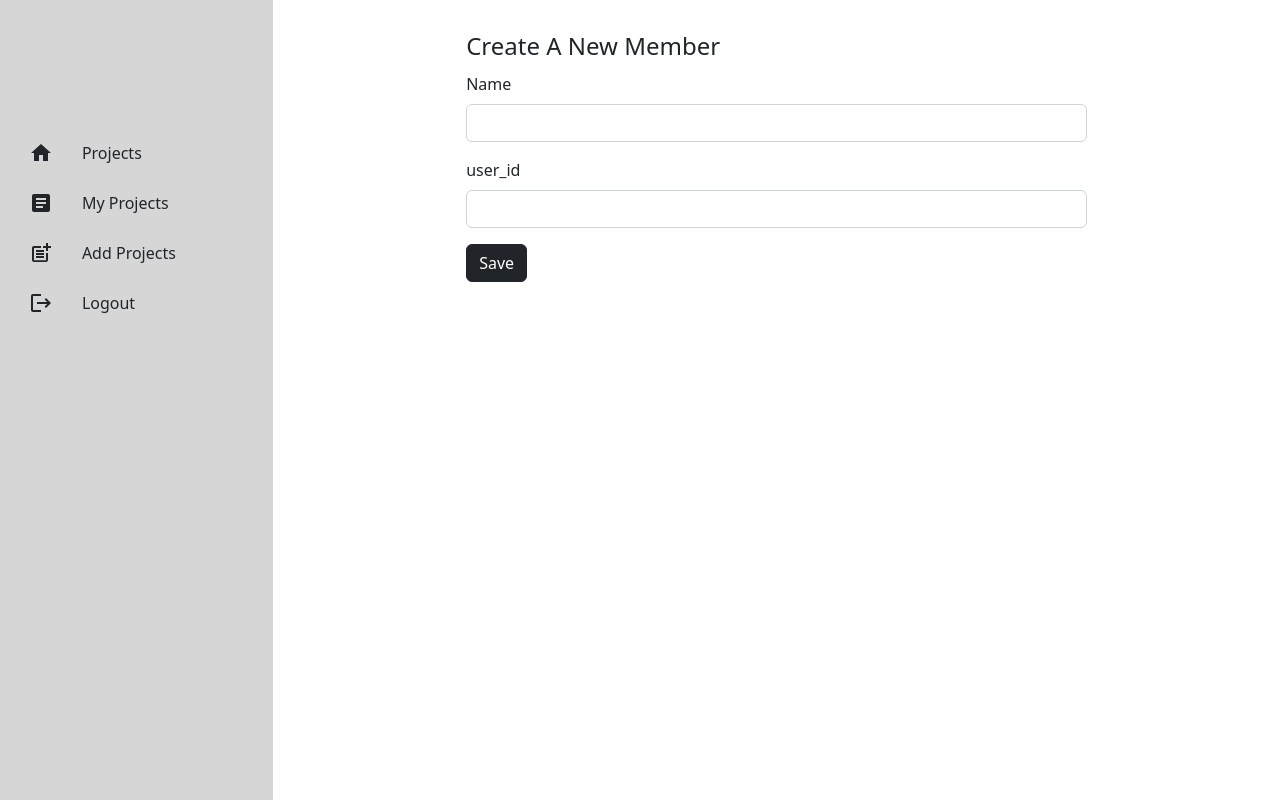
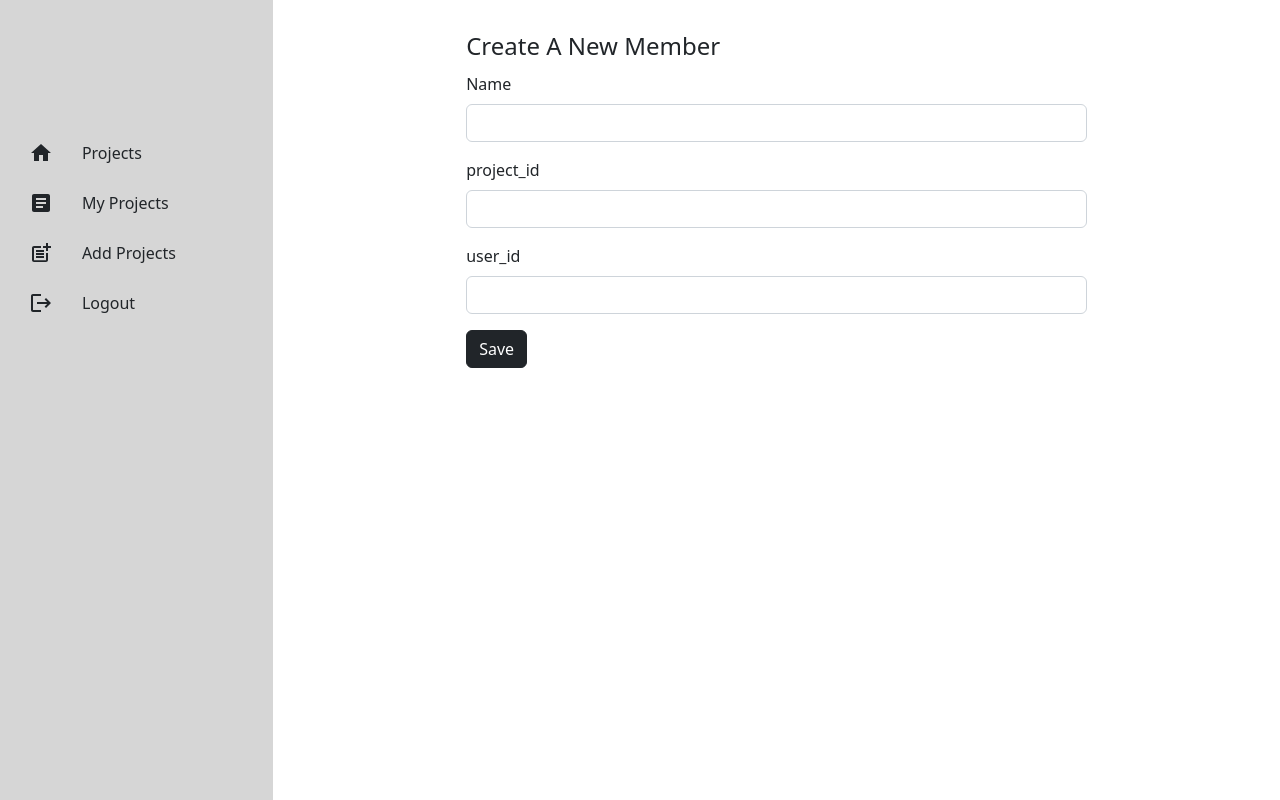
Before and after one commit to ruo-mungai/tracking-front, a React (Create React App) app: page /add/1 in a window 1280 px wide. Built offline with nearby package versions, Linux system fonts and the light colour scheme.

Commit message:
adding project id row in members form

```diff
--- a/src/pages/AddMember.js
+++ b/src/pages/AddMember.js
@@ -47,6 +47,16 @@ const AddMember = () => {
                   )}
                 />
               </Form.Group>
+              <Form.Group className="mb-3" controlId="formproject_id">
+                <Form.Label>project_id</Form.Label>
+                <Controller
+                  control={control}
+                  name="project_id"
+                  render={({ field }) => (
+                    <Form.Control type="text" {...field} />
+                  )}
+                />
+              </Form.Group>
               <Form.Group className="mb-3" controlId="formuser_id">
                 <Form.Label>user_id</Form.Label>
                 <Controller
```
